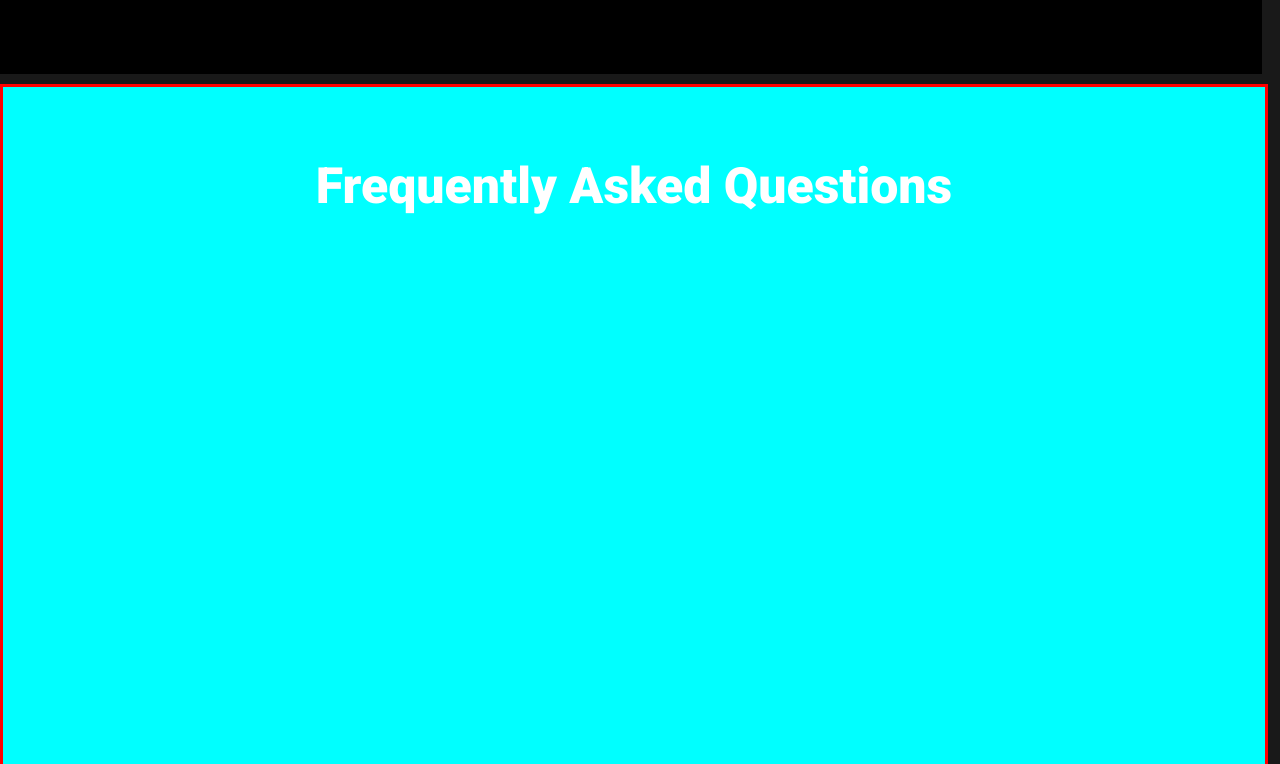
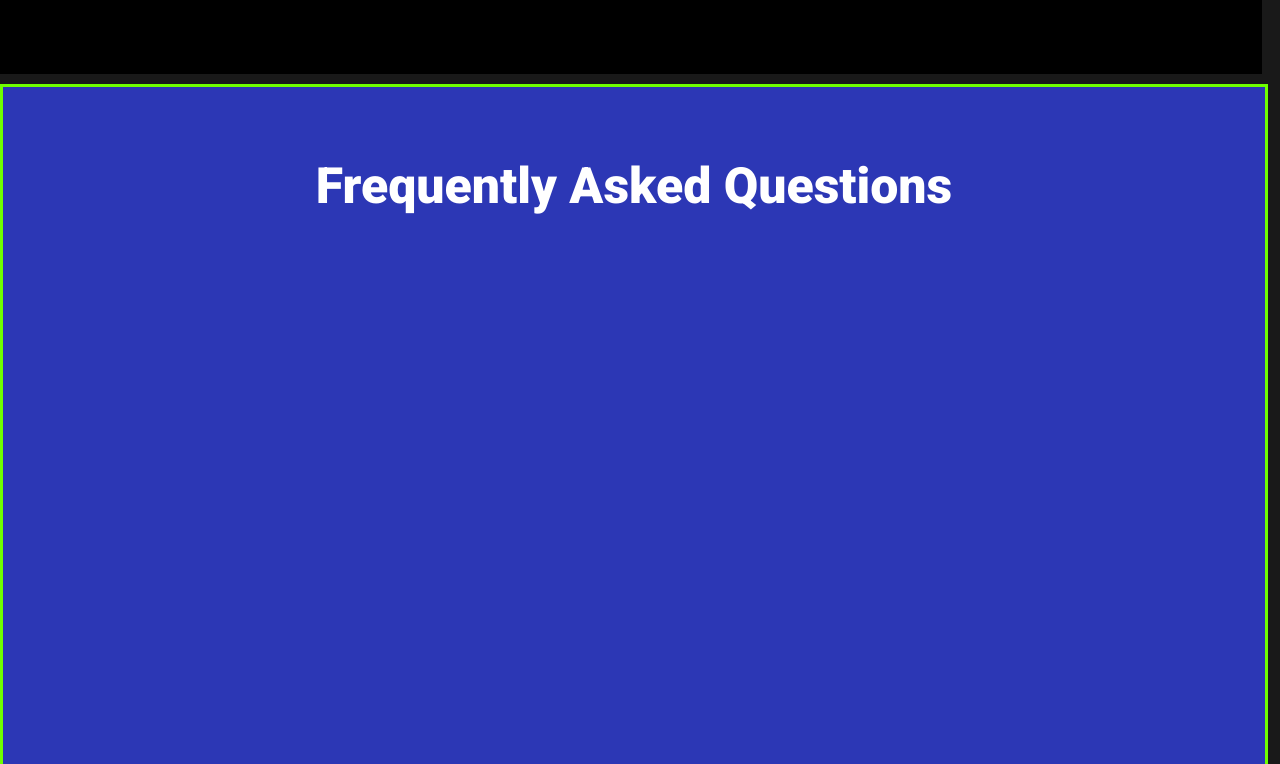
Before and after one commit to CodingWithHammad/Netflixclone, a plain HTML site: page index.html in a window 1280 px wide. Shown: the part 2996-3760 px from the top of the page. Drawn offline with Linux system fonts and the light colour scheme.

Commit message:
Adding new styling

```diff
--- a/Assets/css/style.css
+++ b/Assets/css/style.css
@@ -325,8 +325,8 @@ body{
 .sixth{
    height: 100vh;
    width: 98.6vw;
-   background-color: aqua;
-   border: 3px solid red;
+   background-color: rgb(44, 55, 181);
+   border: 3px solid rgb(111, 255, 0);
    margin-top: 10px;
    display: flex;
    flex-direction: column;
```
